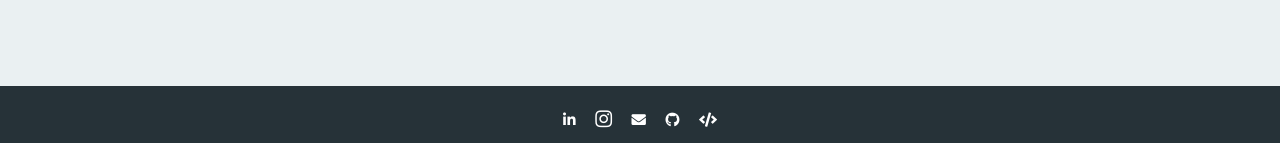
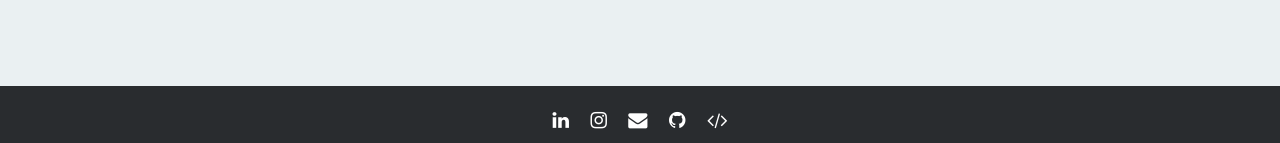
Before and after one commit to lkcbharath/lkcbharath.github.io, a Jekyll site: the page built from _pages/blog.html, in a window 1280 px wide. Shown: the part 754-897 px from the top of the page. Built offline with Jekyll 4.4.1, drawn with Linux system fonts in a browser that asks for light colours; nearby versions of some CDN libraries.

Commit message:
Updated header, footer, blog modal

```diff
--- a/_includes/footer.html
+++ b/_includes/footer.html
@@ -6,40 +6,32 @@
     <a href="https://www.stopstalk.com/user/profile/lkcbharath" class="fa fa-code" target="blank"></a>
 </footer> -->
 
-<footer class="page-footer font-small special-color-dark pt-4">
+<footer class="page-footer font-small pt-4">
 
   <div class="container">
 
     <ul class="list-unstyled list-inline text-center">
 
       <li class="list-inline-item">
-          <a class="btn-floating btn-li mx-1" href="https://www.linkedin.com/in/lkcbharath" >
-              <i class="fab fa-linkedin-in"> </i>
-          </a>
+        <a class="fa fa-lg fa-linkedin" href="https://www.linkedin.com/in/lkcbharath" ></a>
       </li>
 
       <li class="list-inline-item">
-        <a class="btn-floating btn-li mx-1" href="https://www.instagram.com/bharath_adikar">
-          <i class="fab fa-lg fa-instagram"> </i>
-        </a>
+        <a class="fa fa-lg fa-instagram" href="https://www.instagram.com/bharath_adikar"></a>
       </li>
 
       <li class="list-inline-item">
-          <a class="btn-floating btn-li mx-1" href="mailto:lkcbharath@gmail.com">
-              <i class="fas fa-envelope"> </i>
-          </a>
+        <a class="fa fa-lg fa-envelope" href="mailto:lkcbharath@gmail.com"></a>
       </li>
 
       <li class="list-inline-item">
-        <a class="btn-floating btn-li mx-1" href="https://www.github.com/lkcbharath">
-          <i class="fab fa-github"> </i>
-        </a>
+        <a class="fa fa-lg fa-github" href="https://www.github.com/lkcbharath"></a>
       </li>
+
       <li class="list-inline-item">
-        <a class="btn-floating btn-li mx-1" href="https://www.stopstalk.com/user/profile/lkcbharath">
-          <i class="fas fa-code"> </i>
-        </a>
+        <a class="fa fa-lg fa-code" href="https://www.stopstalk.com/user/profile/lkcbharath"></a>
       </li>
+
     </ul>
 
   </div>
--- a/_layouts/default.html
+++ b/_layouts/default.html
@@ -13,6 +13,7 @@
     <link rel="stylesheet" href="https://use.fontawesome.com/releases/v5.7.0/css/all.css">
     <link rel="stylesheet" href="https://cdnjs.cloudflare.com/ajax/libs/twitter-bootstrap/4.2.1/css/bootstrap.min.css">
     <link rel="stylesheet" href="https://cdnjs.cloudflare.com/ajax/libs/mdbootstrap/4.7.3/css/mdb.min.css">
+    <link rel="stylesheet" href="https://cdnjs.cloudflare.com/ajax/libs/font-awesome/4.7.0/css/font-awesome.min.css">
 
     <link rel="stylesheet" href="/assets/css/base.css" type="text/css">
     <link rel="stylesheet" href="/assets/css/styles.css" type="text/css">
--- a/_pages/blog.html
+++ b/_pages/blog.html
@@ -27,7 +27,7 @@ permalink: blog.html
                 </div>
                 <!-- Modal -->
                 <div class="modal fade" id="myModal{{ numPages }}" role="dialog">
-                    <div class="modal-dialog">
+                    <div class="modal-dialog modal-lg">
                         <!-- Modal content-->
                         <div class="modal-content">
                             <div class="modal-header">
--- a/assets/css/footer.css
+++ b/assets/css/footer.css
@@ -1,83 +1,40 @@
 @import url('https://fonts.googleapis.com/css?family=Open+Sans:400,700');
 
-.menu{
-	text-align: center;
-	padding-top: 15px;
-	margin-bottom:200px;
+footer {
+	clear: both;
+  	position:fixed;
+   	bottom:0;
+	background-color: #292c2f;
+	width:100%;
+   	height:60px;   /* Height of the footer */
 }
 
-.menu img{
-	opacity: 0.4;
-	margin: 20px auto;
+.fa {
+	margin-left: 5px;
+	margin-right: 5px;
 }
 
-.menu h1{
-	margin-top:0;
-	font: normal 32px/1.5 'Open Sans', sans-serif;
-	color: #292c2f;
-	padding-bottom: 16px;
+.fa:hover {
+	transform: scale(1.2);
+  	opacity: 0.7;
 }
 
-.menu h2{
-	color: #F05283;
+.fa-linkedin:hover {
+  	color: #0077B5;
 }
 
-.menu h2 a{
-	color:inherit;
-	text-decoration: none;
-	display: inline-block;
-	border: 1px solid #F05283;
-	padding: 10px 15px;
-	border-radius: 3px;
-	font: bold 14px/1 'Open Sans', sans-serif;
-	text-transform: uppercase;
+.fa-instagram:hover {
+  	color: #5851DB;
 }
 
-.menu h2 a:hover{
-	background-color:#F05283;
-	transition:0.2s;
-	color:#fff;
+.fa-envelope:hover {
+  	color: #B23121;
 }
 
-.menu ul {
-	max-width: 1000px;
-	margin: 60px auto 0;
+.fa-github:hover {
+  	color: #333;
 }
 
-.menu ul a{
-	text-decoration: none;
-	color: #FFF;
-	text-align: left;
-	background-color: #B9C1CA;
-	padding: 10px 16px;
-	border-radius: 2px;
-	opacity: 0.8;
-	font-size: 16px;
-	display: inline-block;
-	margin: 4px;
-	line-height: 1;
-	outline: none;
-	transition: 0.2s ease;
+.fa-code:hover {
+  	color: #B22222;
 }
-
-.menu ul li a.active{
-	background-color: #66B650;
-	pointer-events: none;
-}
-
-.menu ul li a:hover {
-	opacity: 1;
-}
-
-.menu ul{
-	list-style: none;
-	padding: 0;
-}
-
-.menu ul li{
-	display: inline-block;
-}
-
-@media (max-height:650px){
-	.menu { padding-top:40px; }
-}
--- a/assets/css/header-basic.css
+++ b/assets/css/header-basic.css
@@ -30,6 +30,12 @@
 .header-basic .header-limiter a {
 	color: #ffffff;
 	text-decoration: none;
+}
+
+/* For rounded effect */
+.header-basic .header-limiter a:hover {
+	border-radius: 10px;
+	background-color: #4d5863;
 }
 
 .header-basic .header-limiter nav{
--- a/assets/css/styles.css
+++ b/assets/css/styles.css
@@ -35,14 +35,6 @@ h1 {
   height: 60px; /* Set same as footer's height */
 }
 
-footer{
-  clear: both;
-  position:fixed;
-   bottom:0;
-   width:100%;
-   height:60px;   /* Height of the footer */
-}
-
 /* some fix for the footer */
 
 .main-index {
--- a/assets/js/index.js
+++ b/assets/js/index.js
@@ -7,7 +7,7 @@ function setupTypewriter(t) {
         tag = "",
         writingTag = false,
         tagOpen = false,
-        typeSpeed = 100,
+        typeSpeed = 10,
         tempTypeSpeed = 0;
 
     var type = function () {
```
